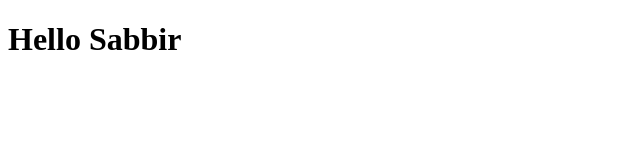
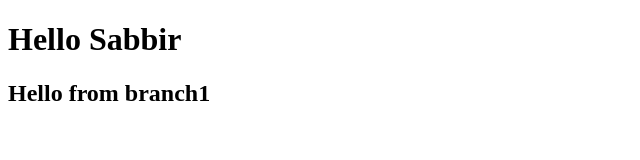
Before and after one commit to sabbir10s/practice, a plain HTML site: page index.html in a window 1280 px wide. Shown: the whole page, without its empty margins (0-640 px from the left). Drawn offline with Linux system fonts and the light colour scheme.

Commit message:
code changed

```diff
--- a/index.html
+++ b/index.html
@@ -8,5 +8,6 @@
 </head>
 <body>
     <h1>Hello Sabbir</h1>
+    <h2>Hello from branch1</h2>
 </body>
 </html>
```
